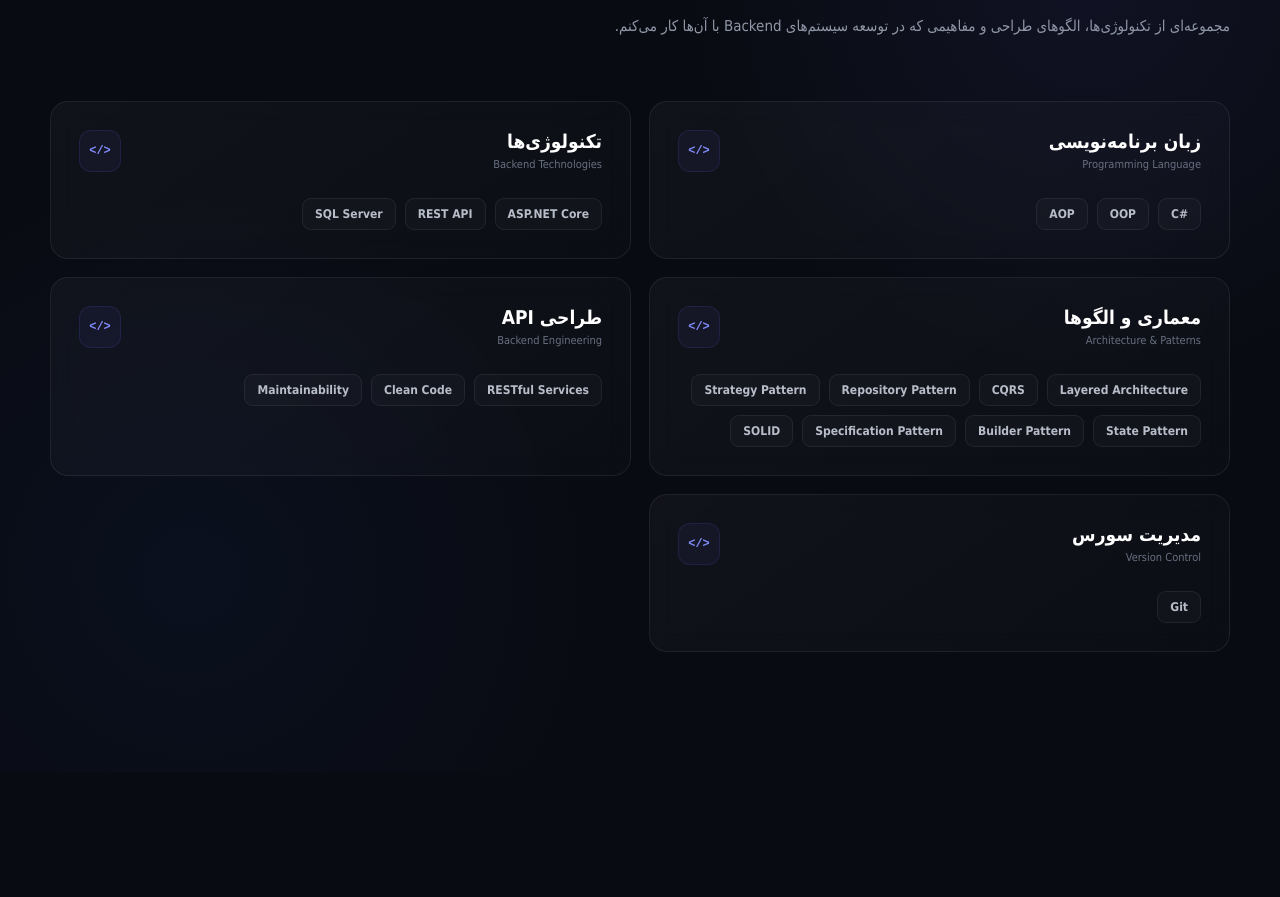
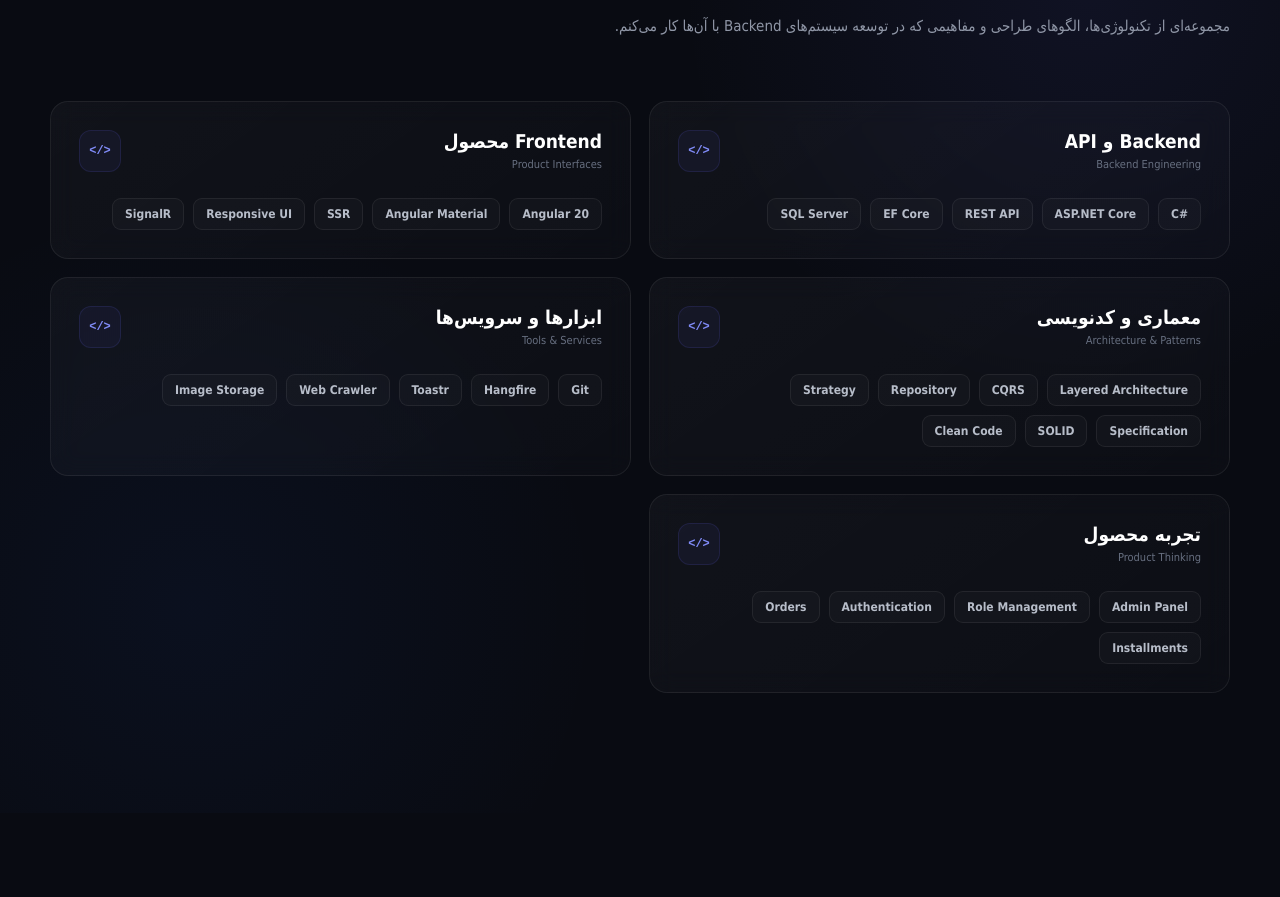
Before and after one commit to amirhosseinmakineh/amirhosseinportforio, an Angular app: page / in a window 1280 px wide. Shown: the part 2785-3682 px from the top of the page. Built offline with nearby package versions, Linux system fonts and the light colour scheme.

Commit message:
content(portfolio): align skills with shipped projects

```diff
--- a/src/app/components/technologies/technologies.ts
+++ b/src/app/components/technologies/technologies.ts
@@ -13,39 +13,39 @@ interface SkillGroup {
   styleUrl: './technologies.css'
 })
 export class SkillsComponent {
-  skillGroups: SkillGroup[] = [
+  readonly skillGroups: SkillGroup[] = [
     {
-      title: 'زبان برنامه‌نویسی',
-      subtitle: 'Programming Language',
-      skills: ['C#', 'OOP', 'AOP']
+      title: 'Backend و API',
+      subtitle: 'Backend Engineering',
+      skills: ['C#', 'ASP.NET Core', 'REST API', 'EF Core', 'SQL Server']
     },
     {
-      title: 'تکنولوژی‌ها',
-      subtitle: 'Backend Technologies',
+      title: 'Frontend محصول',
+      subtitle: 'Product Interfaces',
+      skills: ['Angular 20', 'Angular Material', 'SSR', 'Responsive UI', 'SignalR']
+    },
+    {
+      title: 'معماری و کدنویسی',
+      subtitle: 'Architecture & Patterns',
       skills: [
-        'ASP.NET Core', 'REST API', 'SQL Server'
+        'Layered Architecture',
+        'CQRS',
+        'Repository',
+        'Strategy',
+        'Specification',
+        'SOLID',
+        'Clean Code'
       ]
     },
     {
-      title: 'معماری و الگوها',
-      subtitle: 'Architecture & Patterns',
-      skills: [
-        'Layered Architecture', 'CQRS', 'Repository Pattern',
-        'Strategy Pattern', 'State Pattern', 'Builder Pattern',
-        'Specification Pattern', 'SOLID'
-      ]
+      title: 'ابزارها و سرویس‌ها',
+      subtitle: 'Tools & Services',
+      skills: ['Git', 'Hangfire', 'Toastr', 'Web Crawler', 'Image Storage']
     },
     {
-      title: 'طراحی API',
-      subtitle: 'Backend Engineering',
-      skills: ['RESTful Services', 'Clean Code', 'Maintainability']
-    },
-    {
-      title: 'مدیریت سورس',
-      subtitle: 'Version Control',
-      skills: [
-        'Git'
-      ]
+      title: 'تجربه محصول',
+      subtitle: 'Product Thinking',
+      skills: ['Admin Panel', 'Role Management', 'Authentication', 'Orders', 'Installments']
     }
   ];
 }
```
